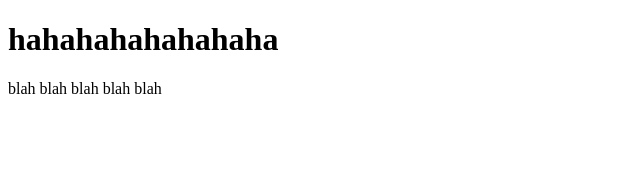
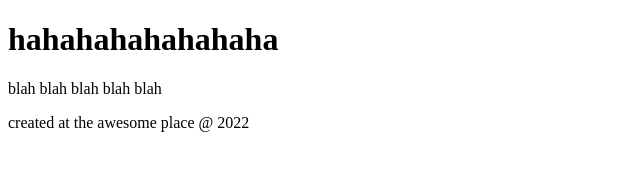
Before and after one commit to HoiJW/repo-testing-, a plain HTML site: page index.html in a window 1280 px wide. Shown: the whole page, without its empty margins (0-640 px from the left). Drawn offline with Linux system fonts and the light colour scheme.

Commit message:
added footer with p

```diff
--- a/index.html
+++ b/index.html
@@ -13,5 +13,11 @@
     <p>blah blah blah blah blah</p>
 
   </header>
+
+
+  <footer>
+    <p>created at the awesome place @ 2022</p>
+  </footer>
+
 </body>
 </html>
```
